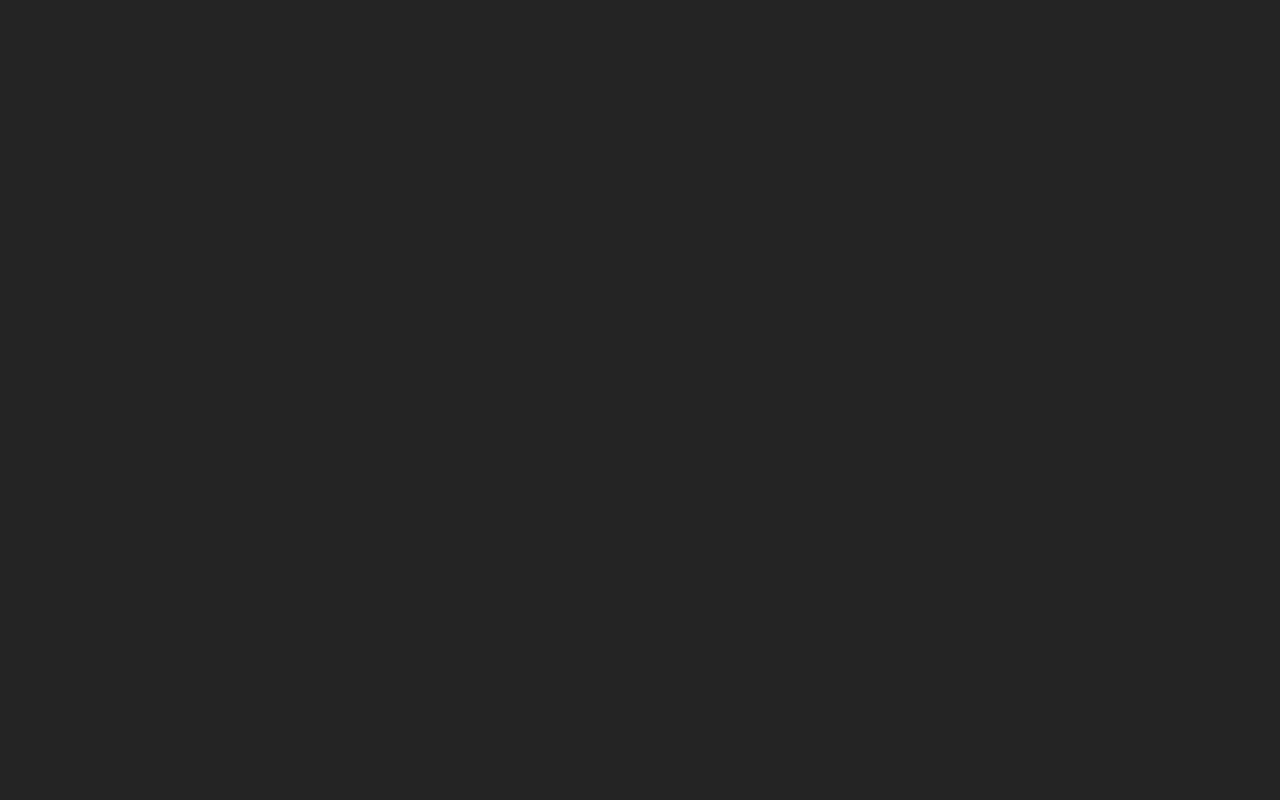
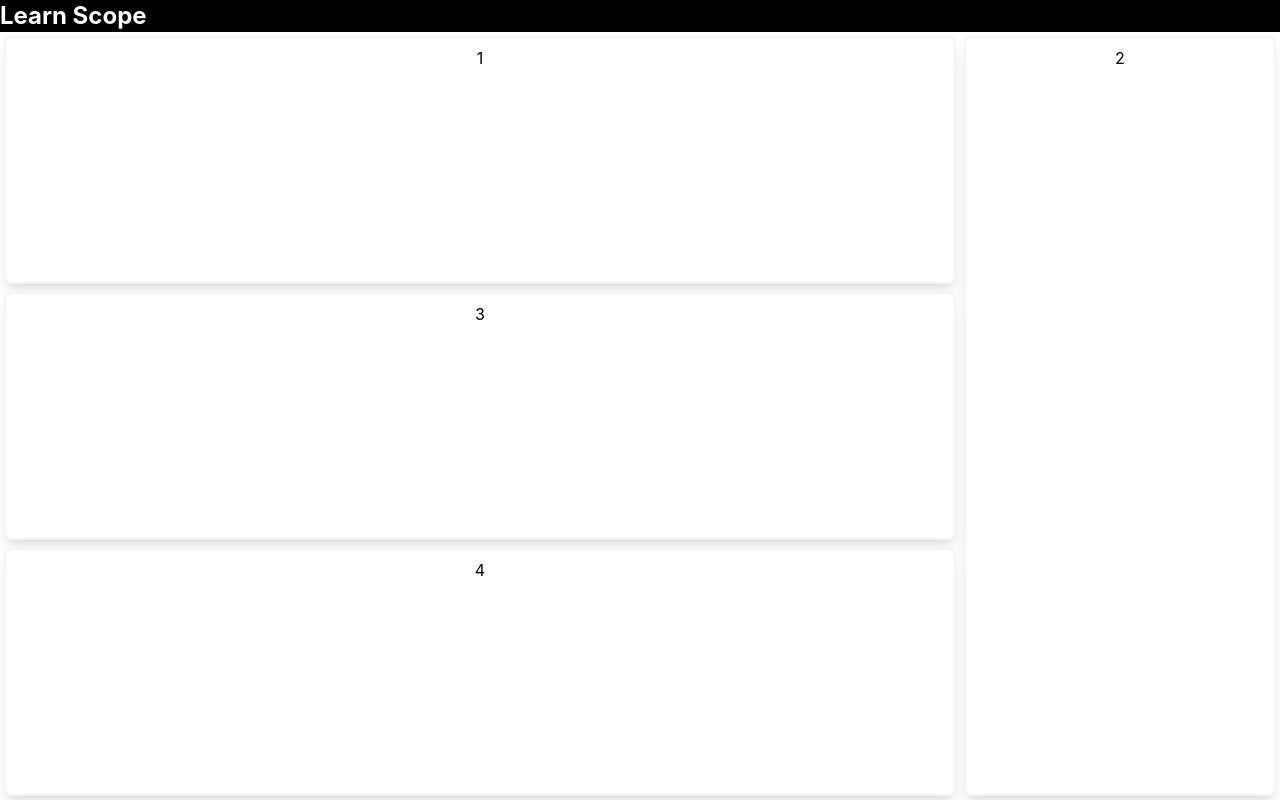
Before and after one commit to imwangqp/eduvis-frontend, a Vue app: page / in a window 1280 px wide. Built offline with nearby package versions, Linux system fonts and the light colour scheme.

Commit message:
second commit

```diff
--- a/src/App.vue
+++ b/src/App.vue
@@ -1,8 +1,10 @@
 <script setup>
+import ViewBoard from "./components/ViewBoard.vue";
 </script>
 
 <template>
   <div>
+    <ViewBoard />
   </div>
 </template>
 
--- /dev/null
+++ b/src/components/ViewBoard.vue
@@ -0,0 +1,33 @@
+<script setup>
+
+</script>
+
+<template>
+  <div class="grid-container bg-white text-black">
+    <div class="col-span-2 bg-black font-bold text-left text-white text-2xl align-middle">
+      Learn Scope
+    </div>
+    <div class="row-span-1 col-span-1 chart-component">
+      1
+    </div>
+    <div class="row-span-3 chart-component">
+      2
+    </div>
+    <div class="row-span-1 col-span-1 chart-component">
+      3
+    </div>
+    <div class="row-span-1 col-span-1 chart-component">
+      4
+    </div>
+  </div>
+</template>
+
+<style scoped>
+.grid-container {
+  height: 100vh;
+  width: 100%;
+  display: grid;
+  grid-template-rows: 2rem 1fr 1fr 1fr; /* 第一行的高度为20px，其余的行平均分配剩余空间 */
+  grid-template-columns: 3fr 1fr; /* 两列平均分配空间 */
+}
+</style>
--- a/src/style.css
+++ b/src/style.css
@@ -19,16 +19,24 @@
 
 body {
   margin: 0;
-  display: flex;
   place-items: center;
   min-width: 320px;
   min-height: 100vh;
 }
 
-
 #app {
-  max-width: 1280px;
+  height: 100vh;
+  width: 100%;
   margin: 0 auto;
-  padding: 2rem;
   text-align: center;
 }
+
+@layer components{
+  .chart-component{
+    @apply bg-white rounded-lg shadow-lg border-slate-100 border-2 p-2 m-1;
+  }
+
+  .chart-container{
+    @apply w-full h-full;
+  }
+}
```
